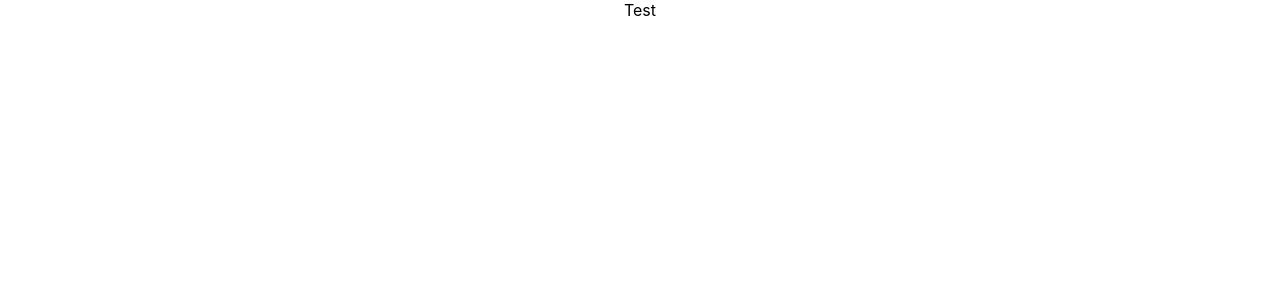
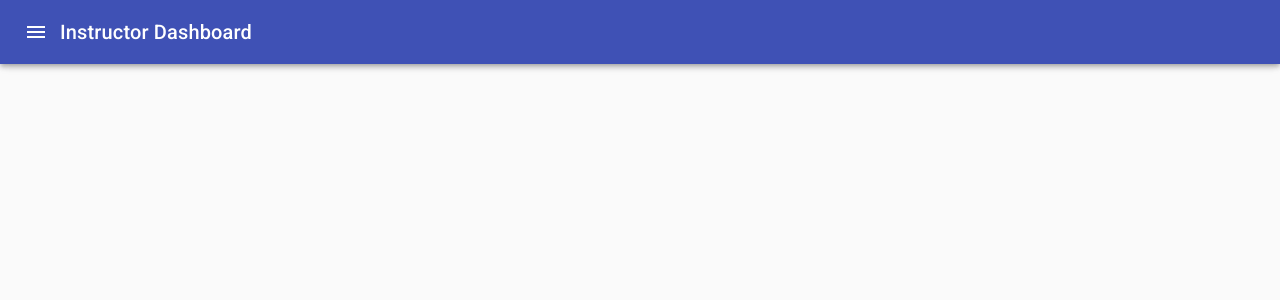
Before and after one commit to patgraczyk/instructor-dashboard, a React (Create React App) app: page / in a window 1280 px wide. Shown: the top 300 px of the page. Built offline with nearby package versions, Linux system fonts and the light colour scheme.

Commit message:
navbar added

```diff
--- a/src/App.js
+++ b/src/App.js
@@ -1,13 +1,14 @@
-import React from 'react';
-import logo from './logo.svg';
+import React, { Fragment } from 'react';
 import './App.css';
+import './Dashboard/Dashboard'
+import Dashboard from './Dashboard/Dashboard';
 
 function App() {
   return (
     <div className="App">
-      Test
+      <Dashboard/>
     </div>
-  );
+  )
 }
 
 export default App;
--- a/src/Dashboard/Dashboard.js
+++ b/src/Dashboard/Dashboard.js
@@ -0,0 +1,160 @@
+import React from 'react';
+import clsx from 'clsx';
+import { makeStyles, useTheme } from '@material-ui/core/styles';
+import {AppBar, Toolbar, Typography, Badge, Divider, Drawer, List, ListItem,ListItemText} from '@material-ui/core'
+import CssBaseline from '@material-ui/core/CssBaseline';
+import IconButton from '@material-ui/core/IconButton';
+import MenuIcon from '@material-ui/icons/Menu';
+import ChevronLeftIcon from '@material-ui/icons/ChevronLeft';
+import ChevronRightIcon from '@material-ui/icons/ChevronRight';
+import ListItemIcon from '@material-ui/core/ListItemIcon';
+import InboxIcon from '@material-ui/icons/MoveToInbox';
+import MailIcon from '@material-ui/icons/Mail';
+
+const drawerWidth = 240;
+
+// const useStyles = makeStyles(theme => ({
+//   root: {
+//     display: 'flex',
+//   },
+//   appBar: {
+//     transition: theme.transitions.create(['margin', 'width'], {
+//       easing: theme.transitions.easing.sharp,
+//       duration: theme.transitions.duration.leavingScreen,
+//     }),
+//   },
+//   appBarShift: {
+//     width: `calc(100% - ${drawerWidth}px)`,
+//     marginLeft: drawerWidth,
+//     transition: theme.transitions.create(['margin', 'width'], {
+//       easing: theme.transitions.easing.easeOut,
+//       duration: theme.transitions.duration.enteringScreen,
+//     }),
+//   },
+//   menuButton: {
+//     marginRight: theme.spacing(2),
+//   },
+//   hide: {
+//     display: 'none',
+//   },
+//   drawer: {
+//     width: drawerWidth,
+//     flexShrink: 0,
+//   },
+//   drawerPaper: {
+//     width: drawerWidth,
+//   },
+//   drawerHeader: {
+//     display: 'flex',
+//     alignItems: 'center',
+//     padding: '0 8px',
+//     ...theme.mixins.toolbar,
+//     justifyContent: 'flex-end',
+//   },
+//   content: {
+//     flexGrow: 1,
+//     padding: theme.spacing(3),
+//     transition: theme.transitions.create('margin', {
+//       easing: theme.transitions.easing.sharp,
+//       duration: theme.transitions.duration.leavingScreen,
+//     }),
+//     marginLeft: -drawerWidth,
+//   },
+//   contentShift: {
+//     transition: theme.transitions.create('margin', {
+//       easing: theme.transitions.easing.easeOut,
+//       duration: theme.transitions.duration.enteringScreen,
+//     }),
+//     marginLeft: 0,
+//   },
+// }));
+
+function PersistentDrawerLeft() {
+//   const classes = useStyles();
+  const theme = useTheme();
+  const [open, setOpen] = React.useState(false);
+
+  function handleDrawerOpen() {
+    setOpen(true);
+  }
+
+  function handleDrawerClose() {
+    setOpen(false);
+  }
+
+  return (
+      <div>
+
+     {/* <div className={classes.root}> */}
+      <CssBaseline />
+      <AppBar
+        position="fixed"
+        // className={clsx(classes.appBar, {
+        //   [classes.appBarShift]: open,
+        // })}
+      >
+        <Toolbar>
+          <IconButton
+            color="inherit"
+            aria-label="Open drawer"
+            onClick={handleDrawerOpen}
+            edge="start"
+            // className={clsx(classes.menuButton, open && classes.hide)}
+          >
+            <MenuIcon />
+          </IconButton>
+          <Typography variant="h6" noWrap>
+            Instructor Dashboard
+          </Typography>
+        </Toolbar>
+      </AppBar>
+      <Drawer
+        // className={classes.drawer}
+        variant="persistent"
+        anchor="left"
+        open={open}
+        // classes={{
+        //   paper: classes.drawerPaper,
+        // }}
+      >
+      <div>
+        {/* <div className={classes.drawerHeader}> */}
+          <IconButton onClick={handleDrawerClose}>
+            {theme.direction === 'ltr' ? <ChevronLeftIcon /> : <ChevronRightIcon />}
+          </IconButton>
+        </div>
+        <Divider />
+        <List>
+          {['Inbox', 'Starred', 'Send email', 'Drafts'].map((text, index) => (
+            <ListItem button key={text}>
+              <ListItemIcon>{index % 2 === 0 ? <InboxIcon /> : <MailIcon />}</ListItemIcon>
+              <ListItemText primary={text} />
+            </ListItem>
+          ))}
+        </List>
+        <Divider />
+        <List>
+          {['All mail', 'Trash', 'Spam'].map((text, index) => (
+            <ListItem button key={text}>
+              <ListItemIcon>{index % 2 === 0 ? <InboxIcon /> : <MailIcon />}</ListItemIcon>
+              <ListItemText primary={text} />
+            </ListItem>
+          ))}
+        </List>
+      </Drawer>
+      {/* <main
+        className={clsx(classes.content, {
+          [classes.contentShift]: open,
+        })}
+      >
+        <div className={classes.drawerHeader} />
+        <Typography paragraph>
+        </Typography>
+        <Typography paragraph>
+        </Typography>
+      </main> */}
+    </div>
+  );
+}
+
+export default PersistentDrawerLeft;
```
